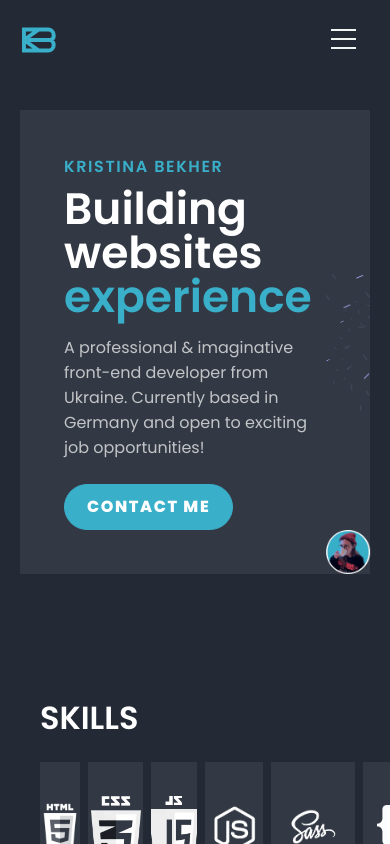
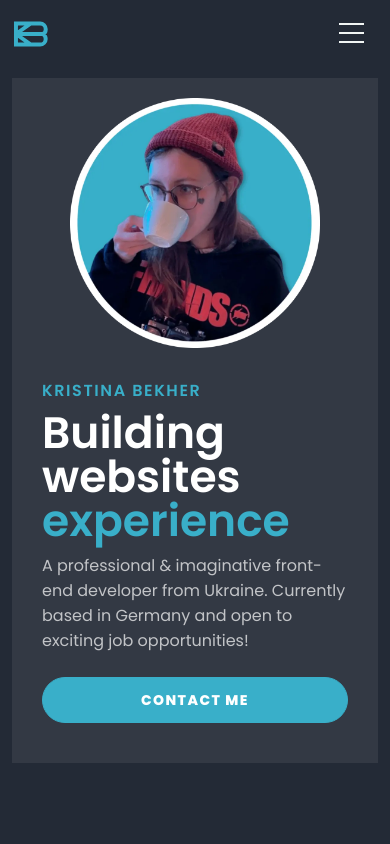
Before and after one commit to kbekher/my-portfolio, a React (Create React App) app: page / in a window 390 px wide. Shown: the top 844 px of the page. Built offline with nearby package versions, Linux system fonts and the light colour scheme.

Commit message:
Responsive About section
+ Update README.md

```diff
--- a/src/App.scss
+++ b/src/App.scss
@@ -19,13 +19,13 @@ body {
   flex-direction: column;
   min-height: 100vh;
 
-  // background-image: url("./images/decorations/Group4.png"), url("./images/decorations/Group5.png");
+  background-image: url("./images/decorations/Group4.png"), url("./images/decorations/Group5.png");
   background-repeat: no-repeat;
   background-size: 300px;
   background-position: left 20%, right 40%;
 
   @include onMobile {
-    padding: 0 20px;
+    padding: 0 12px;
   }
 
   &__main {
@@ -34,6 +34,10 @@ body {
 
     @include onTablet {
       margin-top: 30px;
+    }
+
+    @include onMobile {
+      margin-top: 10px;
     }
 
     &:last-child {
--- a/src/components/About/About.scss
+++ b/src/components/About/About.scss
@@ -3,11 +3,14 @@
 .About {
   @extend %big-container;
   background-color: $color-section-background;
-  max-height: 574px;
 
   &__content {
     display: flex;
     justify-content: space-between;
+
+    @include onMobile {
+      flex-direction: column-reverse;
+    }
   }
 
   &__text-section {
@@ -15,8 +18,13 @@
     padding: 84px 0 84px 64px;
 
     @include onTablet {
-      max-width: 290px;
-      padding: 44px 0 44px 44px;
+      max-width: 280px;
+      padding: 34px 0 34px 44px;
+    }
+
+    @include onMobile {
+      max-width: 100%;
+      padding: 30px 30px 40px;
     }
   }
 
@@ -39,6 +47,7 @@
     @include onTablet {
       font-size: 44px;
       line-height: 44px;
+      margin-bottom: 10px;
     }
   }
 
@@ -49,8 +58,13 @@
 
   &__button {
     @extend %button-branding;
+    box-sizing: border-box;
     display: block;
     width: max-content;
+
+    @include onMobile {
+      width: 100%;
+    }
   }
 
   &__img-section {
@@ -62,6 +76,12 @@
 
     width: 50%;
     position: relative;
+
+    @include onMobile {
+      width: 100%;
+      background-image: none;
+      padding-top: 20px;
+    }
   }
 
   &__img {
@@ -74,7 +94,16 @@
     transform: translateX(-50%);
 
     @include onTablet {
-      max-width: 422px;
+      max-width: 400px;
+    }
+
+    @include onMobile {
+      position: static;
+      transform: translateX(0);
+      display: block;
+      margin: 0 auto;
+
+      max-width: 250px;
     }
   }
 }
--- a/src/components/Footer/Footer.tsx
+++ b/src/components/Footer/Footer.tsx
@@ -23,7 +23,7 @@ export const Footer = () => (
         <i className="fa-brands fa-instagram instagram-icon" />
       </Link>
       <Link
-        to="https://www.linkedin.com/in/kristina-bekher-96a326241/"
+        to="https://www.linkedin.com/in/kristina-bekher/"
         target="_blank"
         title="Kristina's LinkredIn profile"
         className="Footer__link"
--- a/src/components/Header/Header.scss
+++ b/src/components/Header/Header.scss
@@ -17,6 +17,10 @@
 
     @include onTablet {
       justify-content: space-between;
+    }
+
+    @include onMobile {
+      padding: 18px 0;
     }
   }
 
--- a/src/components/Menu/Menu.scss
+++ b/src/components/Menu/Menu.scss
@@ -6,6 +6,10 @@
 
   &__content {
     padding-top: 24px;
+
+    @include onMobile {
+      padding-top: 18px;
+    }
   }
 
   &__top {
--- a/src/styles/_extends.scss
+++ b/src/styles/_extends.scss
@@ -9,8 +9,13 @@
   font-size: 16px;
   line-height: 24px;
   text-transform: uppercase;
+  text-align: center;
   transition: $transition;
   cursor: pointer;
+
+  @include onTablet {
+    font-size: 14px;
+  }
 }
 
 %button-branding {
```
Also changed, not shown: 1 other file (tests, documents, lock files or other folders).
